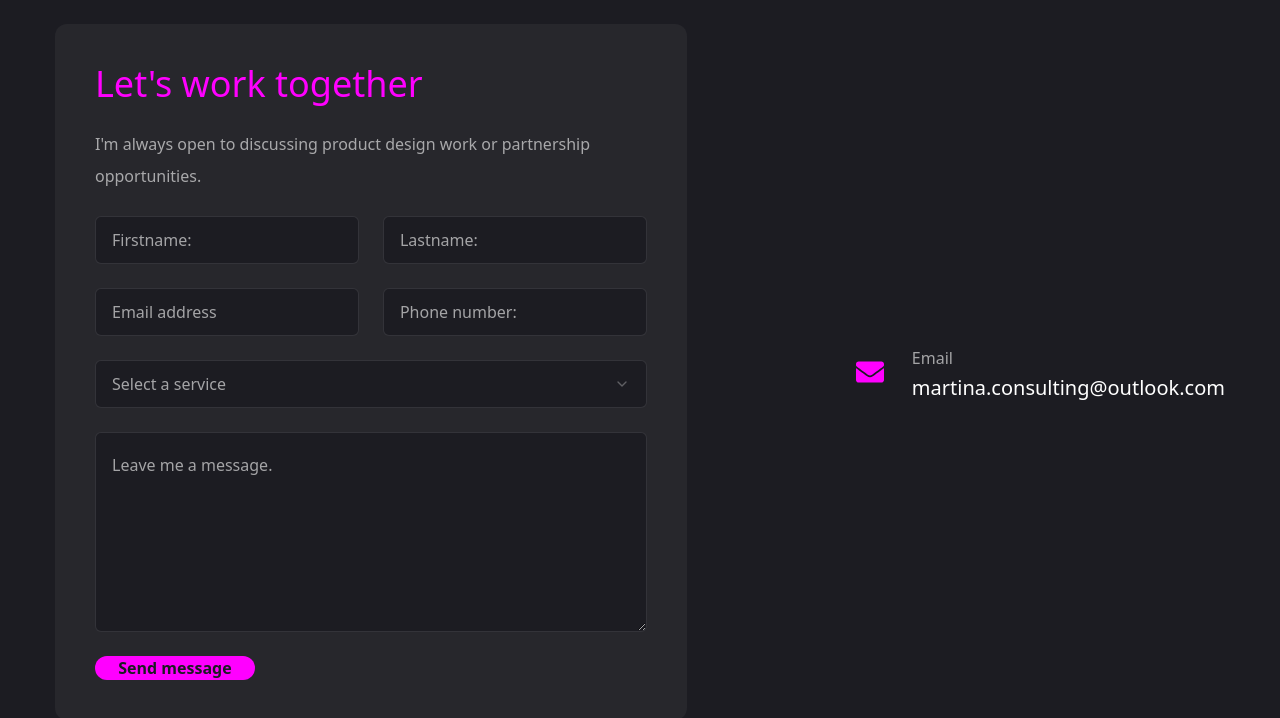
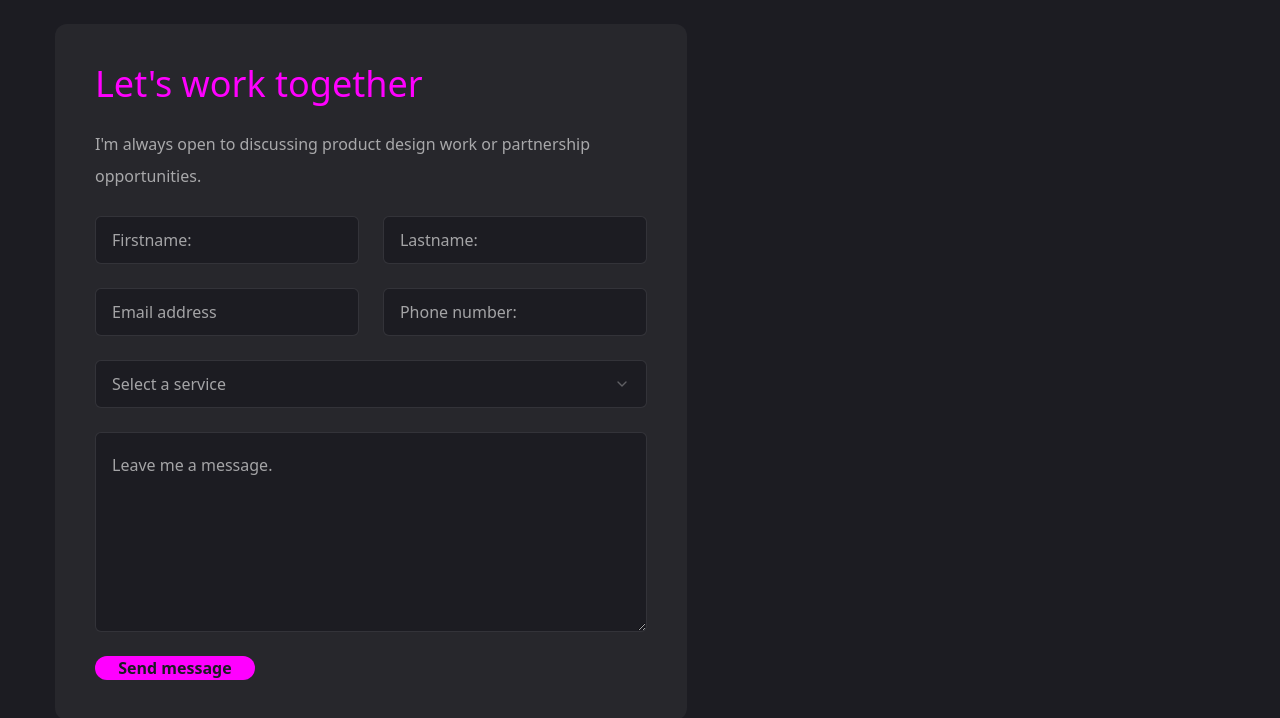
Before and after one commit to Martini-Besti/ShowAndTell, a Next.js app: page /contact in a window 1280 px wide. Shown: the top 718 px of the page. Built offline with nearby package versions, Linux system fonts and the light colour scheme.

Commit message:
remove visible contacts

```diff
--- a/app/contact/page.jsx
+++ b/app/contact/page.jsx
@@ -202,11 +202,11 @@ const Contact = () => {
               {info.map((item, index) => {
                 return <li key={index} className="flex items-center gap-4">
                   <div className="w-[52px] h-[52px] xl:h-[72px] text-accent rounded-md flex items-center justify-center">
-                    <div className="text-[28px]">{item.icon}</div>
+                    <div className="text-[28px]">{}</div>
                   </div>
                   <div className="flex-1">
-                    <p className="text-white/60">{item.title}</p>
-                    <h3 className="text-xl">{item.description}</h3>
+                    <p className="text-white/60">{}</p>
+                    <h3 className="text-xl">{}</h3>
                   </div>
                 </li>
               })}
```
